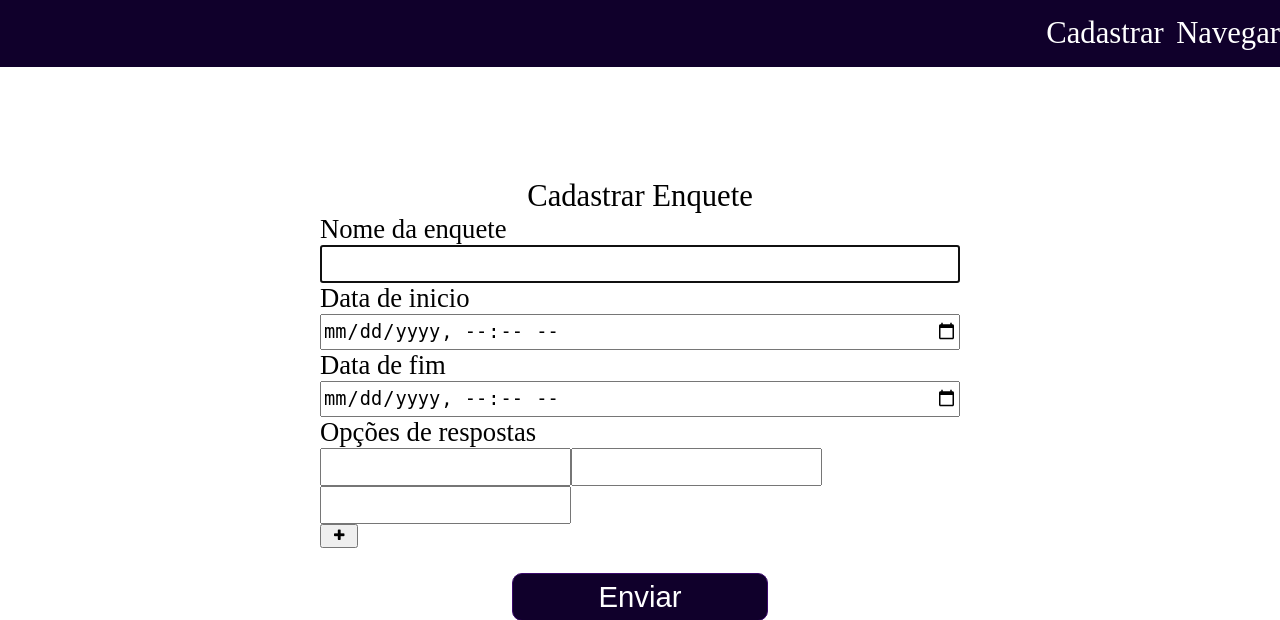
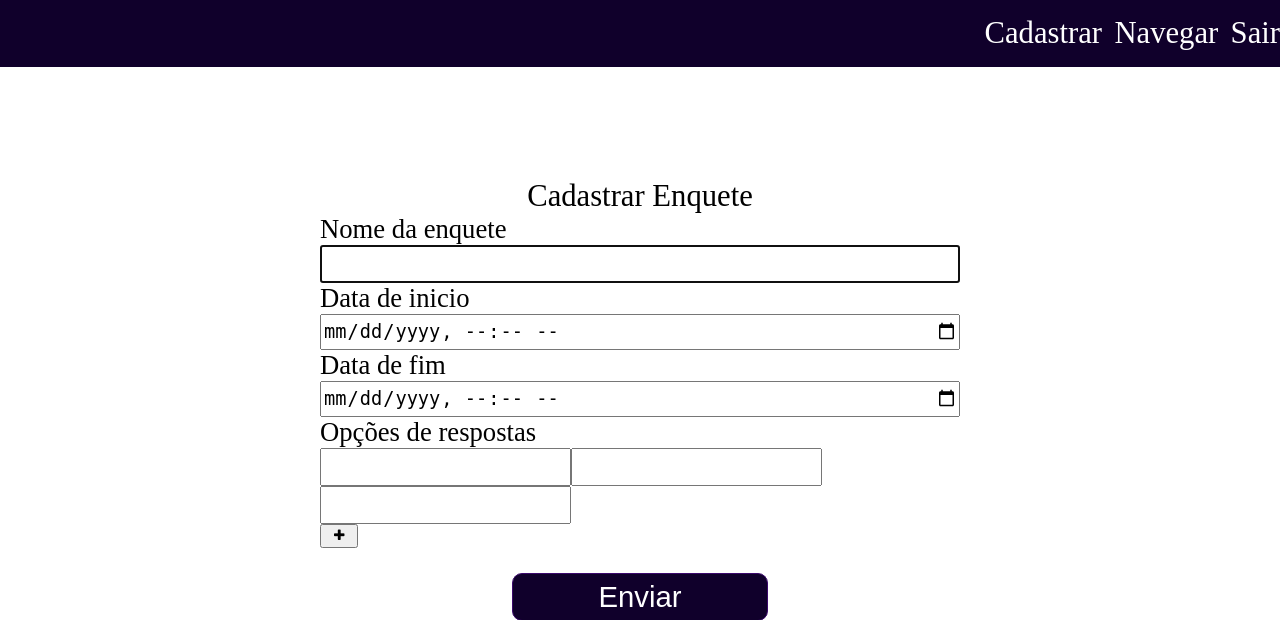
Before and after one commit to erickgato/PhpVoting, a PHP site: the page made by src/public/pages/cadastrar_enquete.php in a window 1280 px wide. Shown: the top 620 px of the page. Run offline with PHP 8.4, Linux system fonts and the light colour scheme; the template is opened without the code that fills it, so the values that code supplies are empty; some libraries are stand-ins or nearby versions.

Commit message:
Added loggout route

```diff
--- a/src/public/pages/components/menu.php
+++ b/src/public/pages/components/menu.php
@@ -2,6 +2,7 @@
     <ul>
         <li> <a href="cadastro"> Cadastrar </a></li>
         <li><a href="<? echo PJURL ?>/enquetes/"> Navegar </a></li>
+        <li><a href="<? echo PJURL ?>/sair"> Sair  </a></li>
     </ul>
 </nav>
 
@@ -11,10 +12,11 @@
         <span></span>
         <span></span>
         <span></span>
+        <span></span>
         <ul id="menu">
             <li><a href="cadastro"> Cadastrar </a></li>
             <li><a href="<? echo PJURL  ?>/enquetes/"> Navegar </a></li>
-
+            <li><a href="<? echo PJURL ?>/sair"> Sair  </a></li>
         </ul>
     </div>
 </nav>
--- a/src/public/pages/login.php
+++ b/src/public/pages/login.php
@@ -37,6 +37,5 @@
         </form>
         <span class="credits">Made with<span class="red"> ❤ </span>by <span class="mauve">ErickGato</span> </span>
     </div>
-    <script src="src/public/js/index.js"></script>
 </body>
 </html>
--- a/src/public/pages/sing-up.php
+++ b/src/public/pages/sing-up.php
@@ -47,7 +47,6 @@
         </form>
         <span class="credits">Made with<span class="red"> ❤ </span>by <span class="mauve">ErickGato</span> </span>
     </div>
-    <script src="src/public/js/index.js"></script>
     <script>
         window.addEventListener('load', function() {
             const Target = document.getElementById('password');
```
